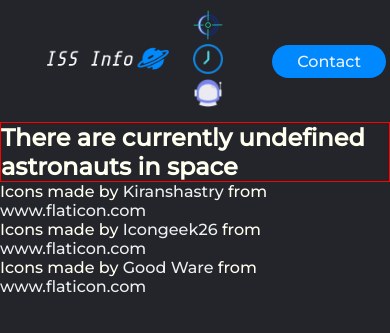
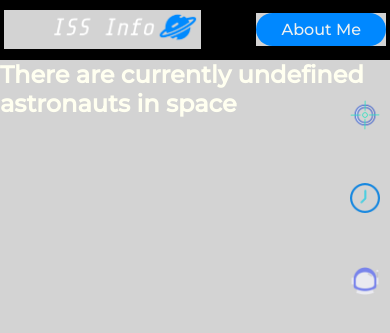
Before and after one commit to JWindy92/ISS_app, a Flask app: page /astros in a window 390 px wide. Shown: the top 333 px of the page. Run offline with Flask 2, Linux system fonts and the light colour scheme; data that the repository does not hold is empty.

Commit message:
finished nav v1.0

```diff
--- a/app/static/navbar.css
+++ b/app/static/navbar.css
@@ -1,4 +1,9 @@
 @import url('https://fonts.googleapis.com/css?family=Montserrat:500&display=swap');
+
+header {
+    border-bottom: 1px solid black;
+    background-color: black;
+}
 
 li, a, button{
     font-family: "Montserrat", sans-serif;
@@ -16,8 +21,9 @@
 }
 
 .logo {
-    max-height: 30px;
+    max-height: 35px;
     cursor: pointer;
+    background: none;
 }
 
 .nav_links {
@@ -54,3 +60,60 @@
 button:hover {
     background-color: rgba(0,136,269,0.8);
 }
+
+.info-box {
+    background-color: ivory;
+    height: 15px;
+    max-width: 300px;
+    margin: auto;
+}
+
+.nav-icon {
+    position: relative;
+}
+
+.nav-icon:hover {
+    cursor: pointer;
+}
+
+.nav-icon .tooltip {
+    opacity: 0;
+    width: 120px;
+    text-align: center;
+    background-color: rgb(0,136,269);
+    color: ivory;
+    border-radius: 6px;
+    padding: 5px 2px;
+
+    position: absolute;
+    top: 110%;
+    left: -150%;
+
+    transition: opacity 0.2s ease-in;
+}
+
+
+.nav-icon:hover .tooltip {
+    opacity: 1;
+}
+
+@media screen and (max-width: 768px) {
+    .nav_links {
+        order: 3;
+        position: absolute;
+        right: 0px;
+        height: 200px;
+        top: 100px;
+        width: 50px;
+        display: flex;
+        flex-direction: column;
+        align-items: center;
+        justify-content: space-between;
+    }
+
+    .nav-icon .tooltip{
+        top: 0;
+        left: -450%;
+    }
+
+}
--- a/app/static/styles.css
+++ b/app/static/styles.css
@@ -4,12 +4,12 @@
     box-sizing: border-box;
     margin: 0;
     padding: 0;
-    background-color: #24252A;
+    background-color: #d3d3d3;
     color: ivory;
     font-family: "Montserrat", sans-serif;
+    overflow-x: visible;
 }
 
-
-.container {
-    border: 1px solid red;
+.dev-credit {
+    display: none;
 }
--- a/app/templates/_navbar.html
+++ b/app/templates/_navbar.html
@@ -6,10 +6,26 @@
     <a href="{{ url_for('index') }}"><img class="logo" src="{{ url_for('static', filename='images/iss_logo_white.png')}}" alt="logo"></a>
     <nav>
         <ul class=nav_links>
-            <li><a href="{{ url_for('current') }}"><img src="{{ url_for('static', filename='images/icons/001-focus.png')}}" alt=""></a></li>
-            <li><a href="{{ url_for('pass_times') }}"><img src="{{ url_for('static', filename='images/icons/002-time.png')}}" alt=""></a></li>
-            <li><a href="{{ url_for('astros') }}"><img src="{{ url_for('static', filename='images/icons/003-astronaut.png')}}" alt=""></a></li>
+            <li>
+                <div class="nav-icon">
+                    <span class="tooltip">Current Info</span>
+                <a href="{{ url_for('current') }}"><img src="{{ url_for('static', filename='images/icons/001-focus.png')}}" alt=""></a>
+                </div>
+            </li>
+
+            <li>
+                <div class="nav-icon">
+                <a href="{{ url_for('pass_times') }}"><img src="{{ url_for('static', filename='images/icons/002-time.png')}}" alt=""></a>
+                <span class="tooltip">Pass Times</span>
+                </div>
+            </li>
+            <li>
+                <div class="nav-icon">
+                <a href="{{ url_for('astros') }}"><img src="{{ url_for('static', filename='images/icons/003-astronaut.png')}}" alt=""></a>
+                <span class="tooltip">Astronaut Info</span>
+                </div>
+            </li>
         </ul>
     </nav>
-    <a class="cta" href="#"><button>Contact</button></a>
+    <a class="cta" href="#"><button>About Me</button></a>
 </header>
--- a/app/templates/base.html
+++ b/app/templates/base.html
@@ -18,6 +18,8 @@
         {% include '_navbar.html' %}
         {% block page_content %}{% endblock %}
 
-        <div>Icons made by <a href="https://www.flaticon.com/authors/kiranshastry" title="Kiranshastry">Kiranshastry</a> from <a href="https://www.flaticon.com/"     title="Flaticon">www.flaticon.com</a></div><div>Icons made by <a href="https://www.flaticon.com/authors/icongeek26" title="Icongeek26">Icongeek26</a> from <a href="https://www.flaticon.com/"     title="Flaticon">www.flaticon.com</a></div><div>Icons made by <a href="https://www.flaticon.com/authors/good-ware" title="Good Ware">Good Ware</a> from <a href="https://www.flaticon.com/"     title="Flaticon">www.flaticon.com</a></div>        <script src="{{ url_for('static', filename='script.js') }}" async defer></script>
+        <div class="dev-credit">Icons made by <a href="https://www.flaticon.com/authors/kiranshastry" title="Kiranshastry">Kiranshastry</a> from <a href="https://www.flaticon.com/"     title="Flaticon">www.flaticon.com</a></div>
+        <div class="dev-credit">Icons made by <a href="https://www.flaticon.com/authors/icongeek26" title="Icongeek26">Icongeek26</a> from <a href="https://www.flaticon.com/"     title="Flaticon">www.flaticon.com</a></div>
+        <div class="dev-credit">Icons made by <a href="https://www.flaticon.com/authors/good-ware" title="Good Ware">Good Ware</a> from <a href="https://www.flaticon.com/"     title="Flaticon">www.flaticon.com</a></div>        <script src="{{ url_for('static', filename='script.js') }}" async defer></script>
     </body>
 </html>
```
Also changed, not shown: 1 other file.
